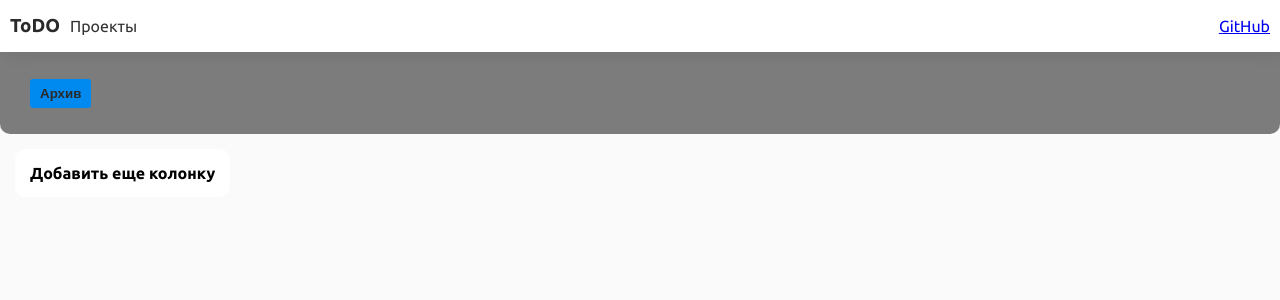
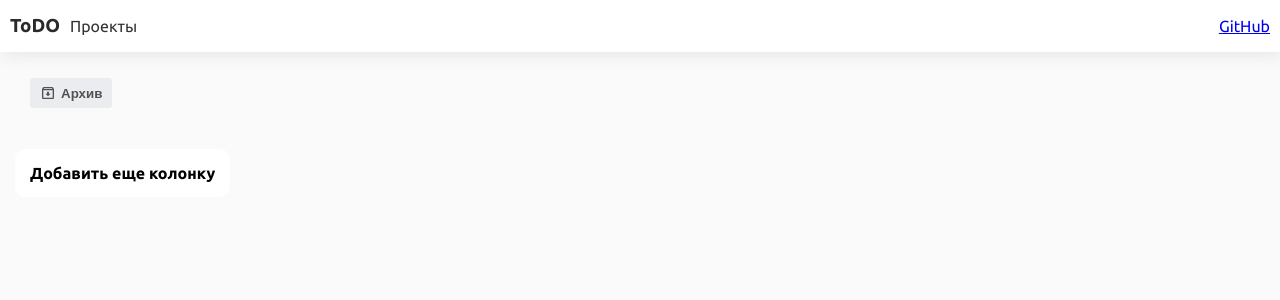
Before and after one commit to NineSirius/todo-react, a React (Create React App) app: page /projects/1 in a window 1280 px wide. Shown: the top 300 px of the page. Built offline with nearby package versions, Linux system fonts and the light colour scheme.

Commit message:
fix bugs and add notistack

```diff
--- a/package.json
+++ b/package.json
@@ -13,6 +13,7 @@
         "@types/sass": "^1.45.0",
         "@types/uuid": "^9.0.4",
         "date-fns": "^2.30.0",
+        "notistack": "^3.0.1",
         "react": "^18.2.0",
         "react-beautiful-dnd": "^13.1.1",
         "react-dom": "^18.2.0",
--- a/src/components/UI/Button/Button.module.sass
+++ b/src/components/UI/Button/Button.module.sass
@@ -1,4 +1,7 @@
 .button
+  display: inline-flex
+  align-items: center
+  gap: 5px
   height: max-content
   padding: 7px 10px
   border-radius: 3px
--- a/src/components/UI/Menu/Menu.module.sass
+++ b/src/components/UI/Menu/Menu.module.sass
@@ -10,6 +10,7 @@
       cursor: pointer
 
   .menu_content
+    width: max-content
     position: absolute
     top: 160%
     left: 0
@@ -24,6 +25,7 @@
     overflow: hidden
     transition: .2s
     border: 1px solid var(--border-color)
+    box-shadow: var(--menu-shadow)
 
     &.active
       top: 130%
--- a/src/containers/ProjectPage/CreateTaskCard.tsx
+++ b/src/containers/ProjectPage/CreateTaskCard.tsx
@@ -41,7 +41,7 @@ export const CreateTaskCard: React.FC<createTaskCardProps> = ({
                 >
                     Добавить карточку
                 </Button>
-                <IconButton onClick={cancel}>
+                <IconButton onClick={cancel} variant="default">
                     <MdClose size={16} />
                 </IconButton>
             </div>
--- a/src/containers/ProjectPage/ProjectPage.module.sass
+++ b/src/containers/ProjectPage/ProjectPage.module.sass
@@ -11,6 +11,7 @@ $task-card-bg: var(--task-card-bg)
   font-weight: 700
   white-space: nowrap
   overflow-x: auto
+  transition: unset
 
   &:hover
     cursor: pointer
@@ -30,7 +31,7 @@ $task-card-bg: var(--task-card-bg)
   align-items: center
   gap: 10px
   padding: 20px 10px
-  background: rgba(0, 0, 0, 0.5)
+  // background: rgba(0, 0, 0, 0.5)
   border-bottom-left-radius: 10px
   border-bottom-right-radius: 10px
 
@@ -41,7 +42,7 @@ $task-card-bg: var(--task-card-bg)
     border: none
     padding: 5px
     max-width: 100%
-    color: #f2f2f2
+    color: var(--text-color)
     font-weight: 700
     white-space: nowrap
     overflow-x: auto
--- a/src/containers/ProjectPage/TaskColumn.tsx
+++ b/src/containers/ProjectPage/TaskColumn.tsx
@@ -6,6 +6,10 @@ import styles from './ProjectPage.module.sass'
 import { Modal } from 'components/UI/Modal'
 import { Button } from 'components/UI/Button'
 import { CreateTaskCard } from './CreateTaskCard'
+import { Menu, MenuItem } from 'components/UI/Menu'
+import { MdMoreHoriz } from 'react-icons/md'
+import { IconButton } from 'components/UI/IconButtom/IconButton'
+import { enqueueSnackbar } from 'notistack'
 
 interface TaskColumnProps {
     id: string
@@ -57,10 +61,10 @@ export const TaskColumn: React.FC<TaskColumnProps> = ({
 
     return (
         <>
-            <div className={styles.column}>
             <Droppable droppableId={droppableId}>
                 {(provided) => (
                     <>
+                        <div className={styles.column}>
                             <div className={styles.columnTitle}>
                                 <input
                                     type="text"
@@ -72,9 +76,19 @@ export const TaskColumn: React.FC<TaskColumnProps> = ({
                                     }
                                     onBlur={() => editColumnTitle(columnTitle, id)}
                                 />
-                                <span>
-                                    {tasks.filter((task) => task.isArchived === false).length}
-                                </span>
+                                <Menu
+                                    title={
+                                        <IconButton variant="default">
+                                            <MdMoreHoriz size={18} />
+                                        </IconButton>
+                                    }
+                                >
+                                    <MenuItem
+                                        onClick={() => enqueueSnackbar('Пока что не доступно')}
+                                    >
+                                        Удалить колонку
+                                    </MenuItem>
+                                </Menu>
                             </div>
                             <div
                                 {...provided.droppableProps}
@@ -97,9 +111,6 @@ export const TaskColumn: React.FC<TaskColumnProps> = ({
                                 })}
                                 {provided.placeholder}
                             </div>
-                        </>
-                    )}
-                </Droppable>
 
                             <div ref={createTaskRef} id={`${droppableId}-createTaskRef`}>
                                 {createTaskModal ? (
@@ -118,6 +129,9 @@ export const TaskColumn: React.FC<TaskColumnProps> = ({
                                 )}
                             </div>
                         </div>
+                    </>
+                )}
+            </Droppable>
 
             {/* <Modal show={createTaskModal} onClose={toggleCreateTaskModal}>
                 <form onSubmit={createTaskSubmit} className={styles.createTaskForm}>
--- a/src/containers/ProjectPage/index.tsx
+++ b/src/containers/ProjectPage/index.tsx
@@ -15,6 +15,8 @@ import rehypeRaw from 'rehype-raw'
 import { TaskColumnT } from 'types/TaskColumnT'
 import { CreateTaskColumn } from './CreateTaskColumn'
 import { v4 as uuidv4 } from 'uuid'
+import { MdOutlineArchive } from 'react-icons/md'
+import { enqueueSnackbar } from 'notistack'
 
 const reorder = (list: any[], startIndex: number, endIndex: number) => {
     const result = Array.from(list)
@@ -315,7 +317,9 @@ export const ProjectPage = () => {
                 >
                     {projectInfo?.title}
                 </div>
-                <Button onClick={() => setArchiveModal(true)}>Архив</Button>
+                <Button onClick={() => setArchiveModal(true)} variant="default">
+                    <MdOutlineArchive size={16} /> Архив
+                </Button>
             </div>
             <div className={styles.board}>
                 <DragDropContext onDragEnd={handleDragEnd}>
--- a/src/index.tsx
+++ b/src/index.tsx
@@ -5,11 +5,14 @@ import './styles/variables.sass'
 import './styles/fonts.sass'
 import App from './App'
 import { BrowserRouter } from 'react-router-dom'
+import { SnackbarProvider } from 'notistack'
 
 const root = ReactDOM.createRoot(document.getElementById('root') as HTMLElement)
 root.render(
     <BrowserRouter>
-        <App />
+        <SnackbarProvider>
+            <App />
+        </SnackbarProvider>
     </BrowserRouter>,
 )
 
--- a/src/styles/variables.sass
+++ b/src/styles/variables.sass
@@ -19,3 +19,5 @@ body
   --task-column-bg: #ffffff
   --task-column-shadow: 0px 3px 5px #e9e9e9
   --task-card-bg: #fff
+
+  --menu-shadow: 0px 1px 3px #d3d3d3
```
Also changed, not shown: src/components/ProjectCard/roblox-oof.gif (added), 1 other file (tests, documents, lock files or other folders). Lines whose indentation alone changed are shown as unchanged.
